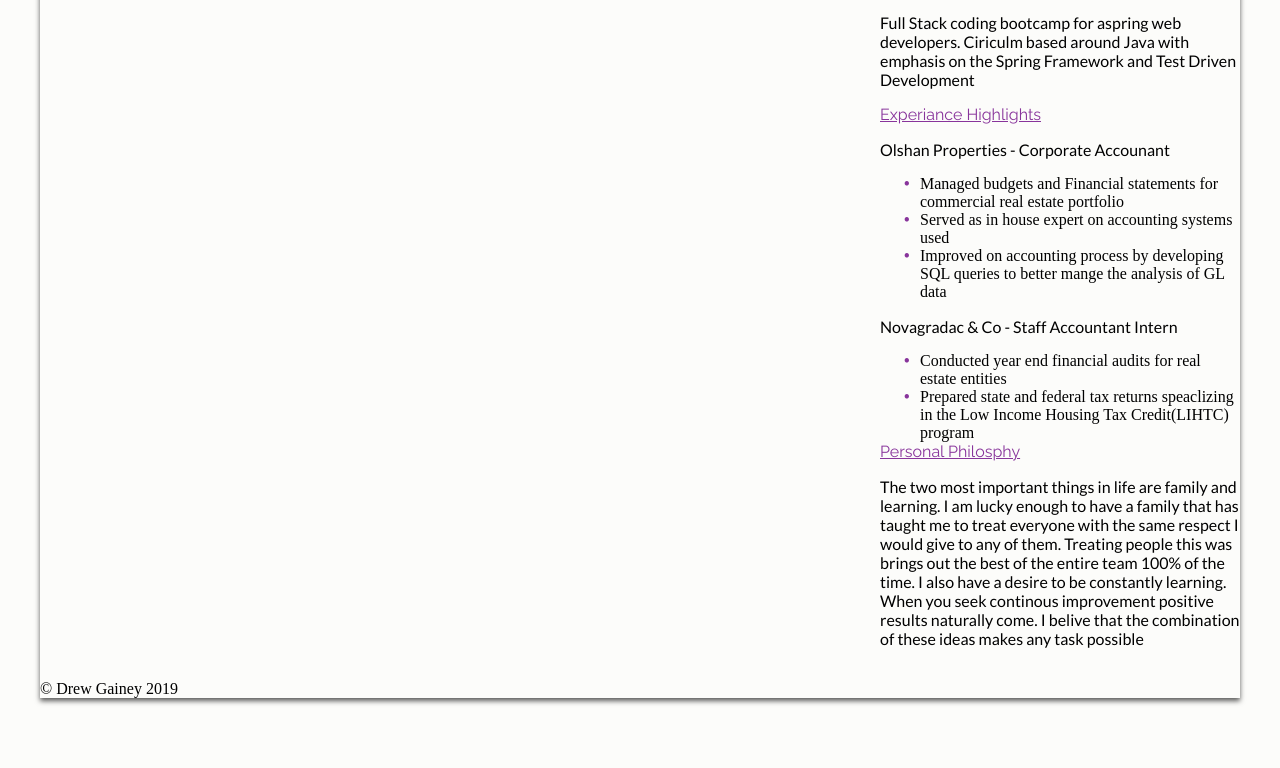
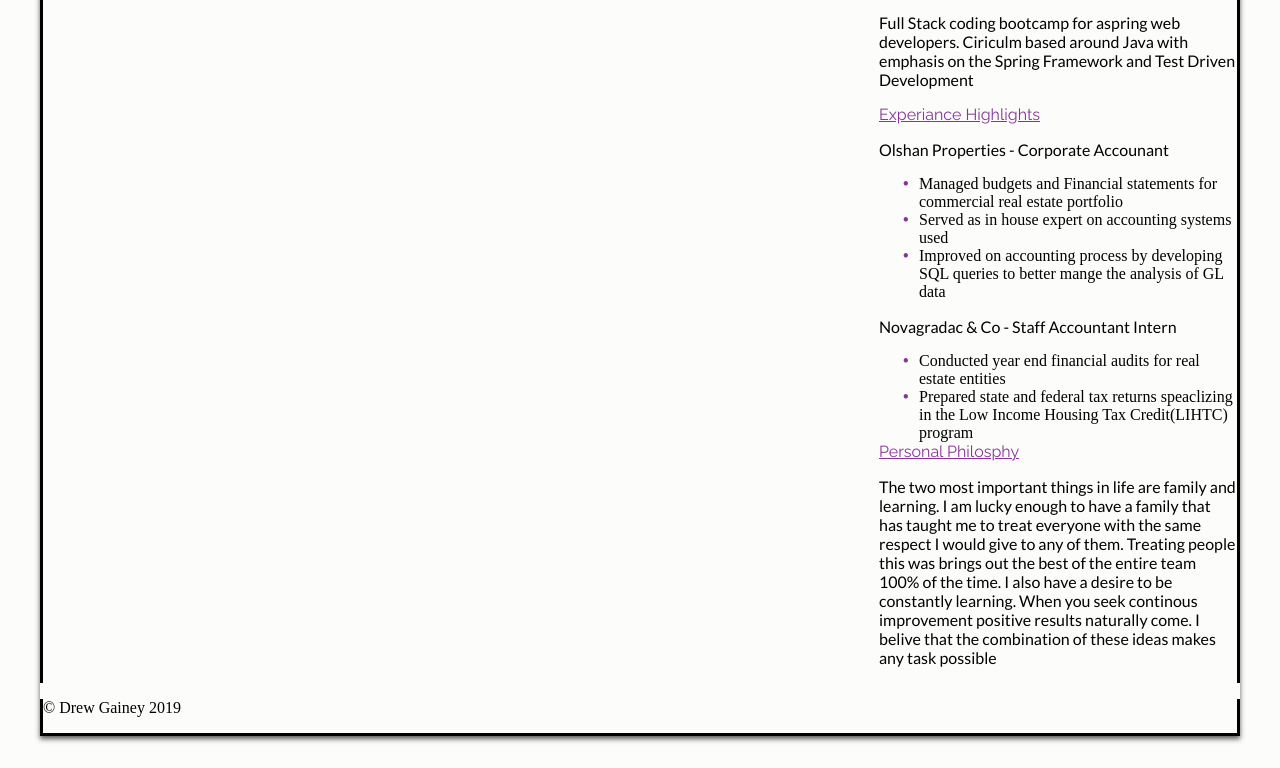
Before and after one commit to drewgainey/drewgainey.github.io, a plain HTML site: page index.html in a window 1280 px wide. Shown: the part 739-1507 px from the top of the page. Before the commit the page ends 1469 px from the top, so only its background shows below. Drawn offline with Linux system fonts and the light colour scheme.

Commit message:
add border

```diff
--- a/css/layout.css
+++ b/css/layout.css
@@ -25,6 +25,9 @@ header ul{
 main {
 	display: grid;
 	grid-template-columns: 2fr 1fr;
+	border-right-style: solid;
+    border-left-style: solid;
+    border-size: 1px;
 }
 main h2 {
 	display: flex;
--- a/css/styles.css
+++ b/css/styles.css
@@ -8,9 +8,6 @@ body {
 	background-color: rgb(252, 251, 249,.75);
 	margin: auto;
 	max-width: 1200px;
-}
-.experianceBullets{
-	/*list-style-type: circle;*/
 }
 .experianceBullets li::before{
 	content: "\2022";
@@ -35,6 +32,12 @@ body {
   background: #0077B5;
   color: white ;
 }
+footer{
+	border-right-style: solid;
+    border-left-style: solid;
+    border-bottom-style: solid;
+    border-size: 1px;
+}
 .gmail{
   padding: 3px;
   height: 1rem;
@@ -57,6 +60,9 @@ header li{
 	border-radius: 50%;
 	margin-right: 1rem;
 }
+#headShot img {
+    box-shadow: 3px 9px 46px -5px rgba(0,0,0,0.75);
+}
 main h2{
 	text-decoration: underline;
 }
```
